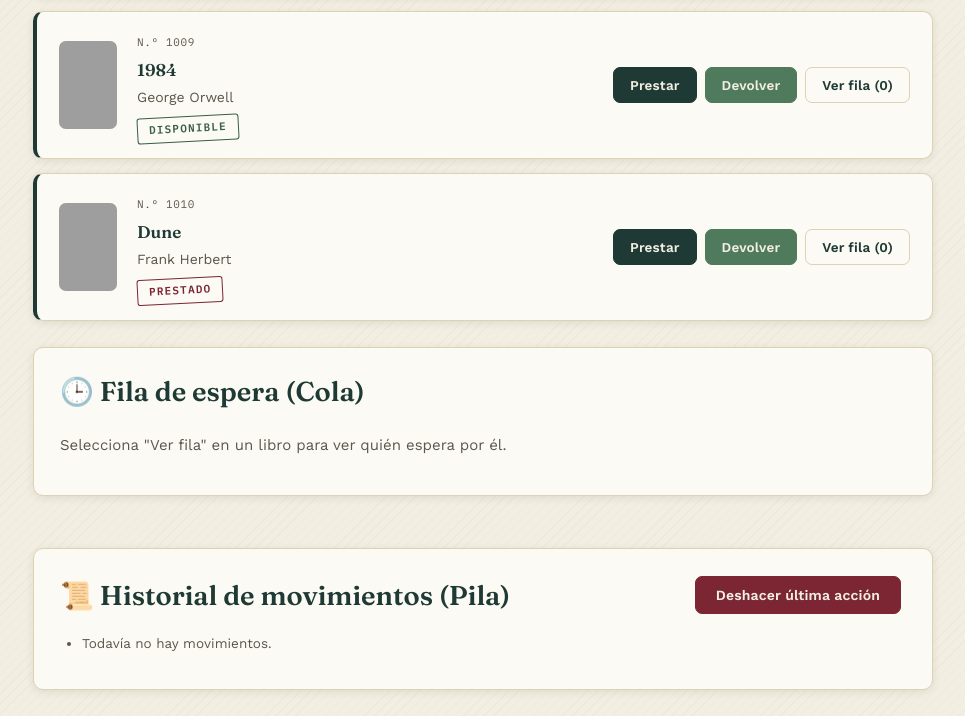
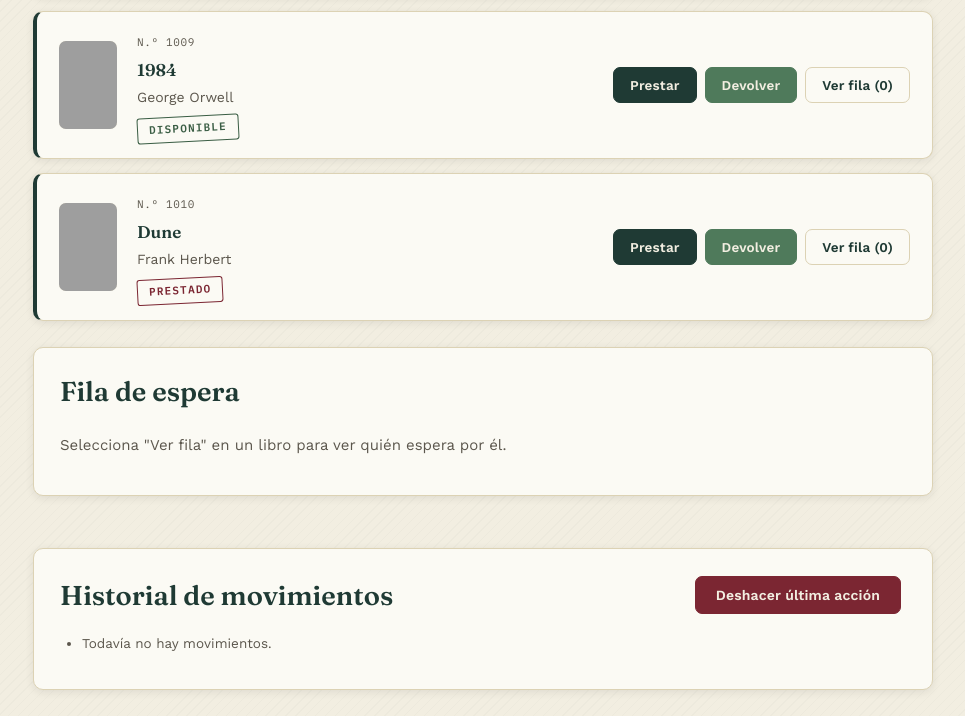
Before and after one commit to Luis-Mendoza2005/proyecto-estructura-datos, a plain HTML site: page ventanas/prestamos.html in a window 1280 px wide. Shown: the part 1624-2340 px from the top of the page, without its empty margins (157-1122 px from the left). Drawn offline with nearby package versions, Linux system fonts and the light colour scheme; grey boxes are pictures that could not be loaded.

Commit message:
Modificado ciertos mensajes

```diff
--- a/ventanas/prestamos.html
+++ b/ventanas/prestamos.html
@@ -28,12 +28,12 @@
     </section>
 
     <section id="prestamosSection">
-        <h2>📚 Libros</h2>
+        <h2>Libros</h2>
         <div id="listaLibrosPrestamo"></div>
     </section>
 
     <section id="colaSection">
-        <h2>🕒 Fila de espera (Cola)</h2>
+        <h2>Fila de espera</h2>
         <p id="colaTitulo">Selecciona "Ver fila" en un libro para ver quién espera por él.</p>
         <ul id="colaEspera"></ul>
     </section>
@@ -41,7 +41,7 @@
     <section id="historialSection">
 
         <div id="historialHeader">
-            <h2>📜 Historial de movimientos (Pila)</h2>
+            <h2>Historial de movimientos</h2>
             <button id="btnDeshacer">Deshacer última acción</button>
         </div>
 
```
